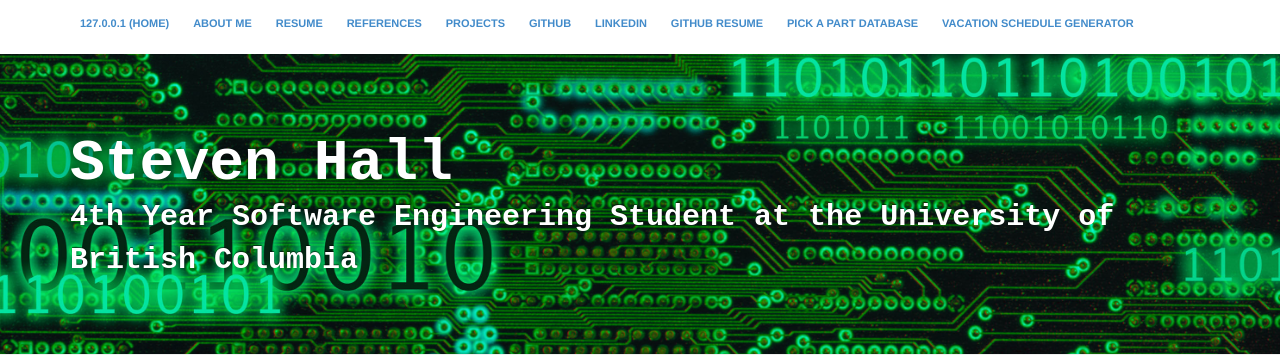
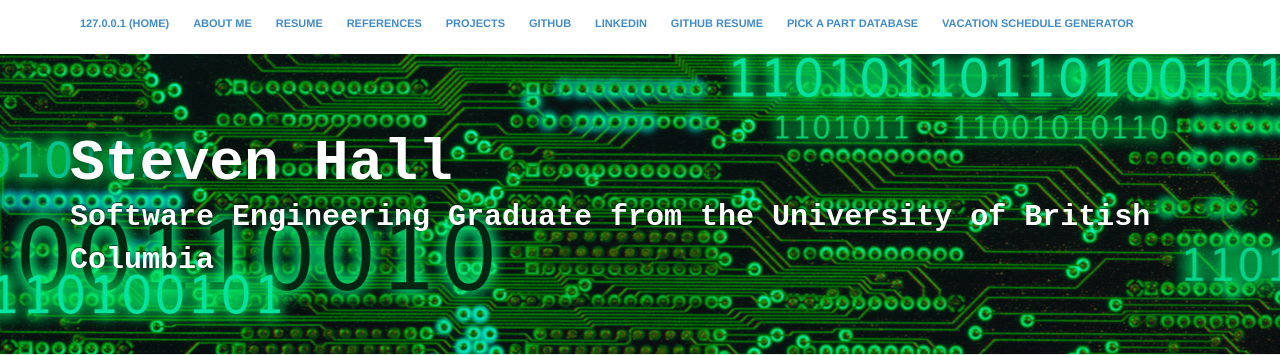
Before and after one commit to hallzy/website, a PHP site: page / in a window 1280 px wide. Shown: the top 355 px of the page. Run offline with PHP 8.4, Linux system fonts and the light colour scheme.

Commit message:
Updated some website stuff

```diff
--- a/source_files/aboutme.php
+++ b/source_files/aboutme.php
@@ -31,7 +31,7 @@
                 <em>Bachelor of Applied Science in Computer Engineering
                   (Software Option)</em>
                 - the University of British Columbia (UBC) - (September 2013
-                - Present)
+                - 2017)
               </li>
               <li>
                 <em>Engineering Certificate</em> - Kwantlen Polytechnic
--- a/source_files/index.php
+++ b/source_files/index.php
@@ -7,7 +7,7 @@
     <div class="jumbotron">
       <div class="container">
         <h1>Steven Hall</h1>
-        <p>4th Year Software Engineering Student at the University of British
+        <p>Software Engineering Graduate from the University of British
         Columbia</p>
       </div>
     </div>
```
